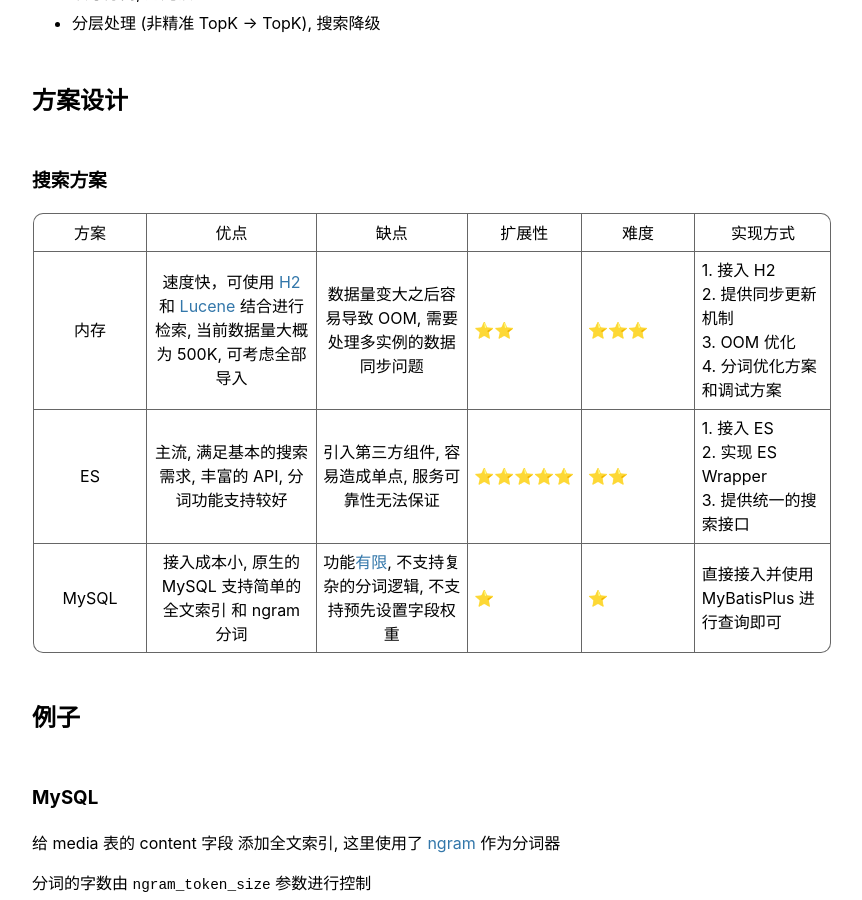
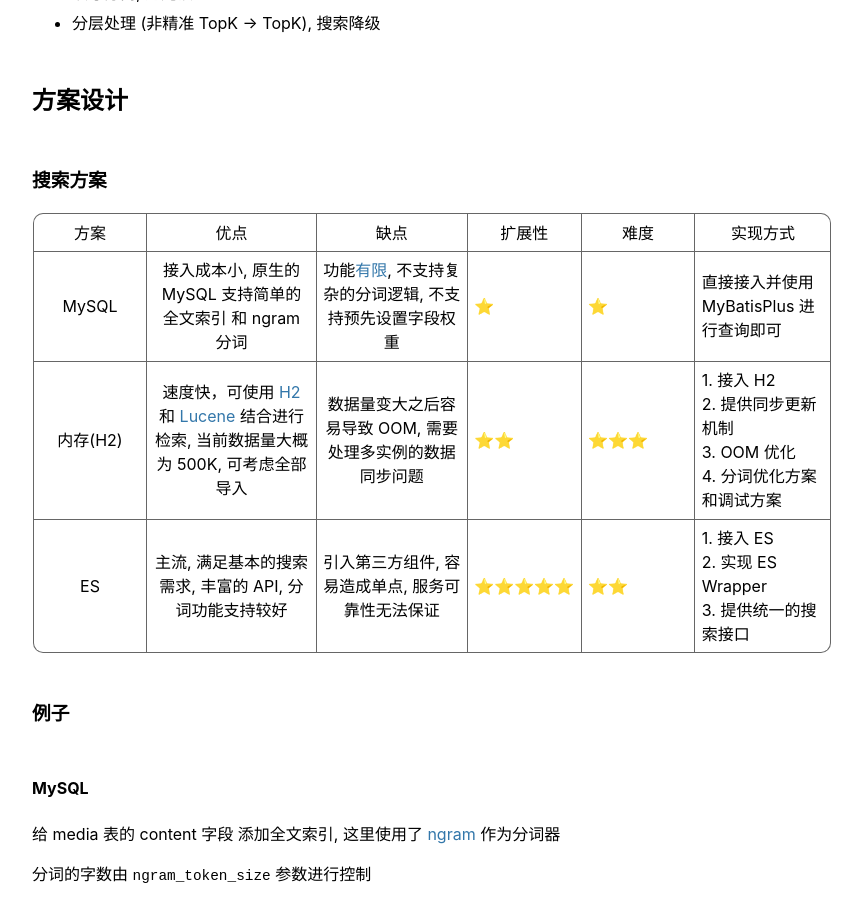
Before and after one commit to dengqinghua/dengqinghua.github.io, a Jekyll site: the page docs/all-for-search.html, which Jekyll copies as it is, in a window 1280 px wide and 900 px high, scrolled down 2083 px. Shown: the whole window, without its empty margins (208-1070 px from the left). Built offline with Jekyll 4.4.1, drawn with Linux system fonts in a browser that asks for light colours; comment, search, counter and statistics services are not loaded.

Commit message:
modify search

```diff
--- a/docs/all-for-search.html
+++ b/docs/all-for-search.html
@@ -55,14 +55,14 @@
 <a href="#%E6%96%B9%E6%A1%88%E8%AE%BE%E8%AE%A1">方案设计</a>
 <ul>
 <li class="toc-entry toc-h3"><a href="#%E6%90%9C%E7%B4%A2%E6%96%B9%E6%A1%88">搜索方案</a></li>
+<li class="toc-entry toc-h3">
+<a href="#%E4%BE%8B%E5%AD%90">例子</a>
+<ul>
+<li class="toc-entry toc-h4"><a href="#mysql">MySQL</a></li>
+<li class="toc-entry toc-h4"><a href="#h2">H2</a></li>
+<li class="toc-entry toc-h4"><a href="#es">ES</a></li>
 </ul>
 </li>
-<li class="toc-entry toc-h2">
-<a href="#%E4%BE%8B%E5%AD%90">例子</a>
-<ul>
-<li class="toc-entry toc-h3"><a href="#mysql">MySQL</a></li>
-<li class="toc-entry toc-h3"><a href="#h2">H2</a></li>
-<li class="toc-entry toc-h3"><a href="#es">ES</a></li>
 </ul>
 </li>
 <li class="toc-entry toc-h2">
@@ -160,7 +160,15 @@
   </thead>
   <tbody>
     <tr>
-      <td style="text-align: center">内存</td>
+      <td style="text-align: center">MySQL</td>
+      <td style="text-align: center">接入成本小, 原生的 MySQL 支持简单的全文索引 和 ngram 分词</td>
+      <td style="text-align: center">功能<a href="https://dev.mysql.com/doc/refman/5.7/en/fulltext-restrictions.html" target="_blank" rel="noopener noreferrer">有限</a>, 不支持复杂的分词逻辑, 不支持预先设置字段权重</td>
+      <td>⭐️</td>
+      <td>⭐️</td>
+      <td>直接接入并使用 MyBatisPlus 进行查询即可</td>
+    </tr>
+    <tr>
+      <td style="text-align: center">内存(H2)</td>
       <td style="text-align: center">速度快，可使用 <a href="https://www.h2database.com/html/main.html" target="_blank" rel="noopener noreferrer">H2</a> 和 <a href="http://www.h2database.com/javadoc/index.html" target="_blank" rel="noopener noreferrer">Lucene</a> 结合进行检索, 当前数据量大概为 500K, 可考虑全部导入</td>
       <td style="text-align: center">数据量变大之后容易导致 OOM, 需要处理多实例的数据同步问题</td>
       <td>⭐️⭐️</td>
@@ -175,21 +183,13 @@
       <td>⭐️⭐️</td>
       <td>1. 接入 ES<br> 2. 实现 ES Wrapper <br>3. 提供统一的搜索接口</td>
     </tr>
-    <tr>
-      <td style="text-align: center">MySQL</td>
-      <td style="text-align: center">接入成本小, 原生的 MySQL 支持简单的全文索引 和 ngram 分词</td>
-      <td style="text-align: center">功能<a href="https://dev.mysql.com/doc/refman/5.7/en/fulltext-restrictions.html" target="_blank" rel="noopener noreferrer">有限</a>, 不支持复杂的分词逻辑, 不支持预先设置字段权重</td>
-      <td>⭐️</td>
-      <td>⭐️</td>
-      <td>直接接入并使用 MyBatisPlus 进行查询即可</td>
-    </tr>
   </tbody>
 </table>
 
-<h2 id="例子">
-<a class="anchor" href="#%E4%BE%8B%E5%AD%90" aria-hidden="true"><span class="octicon octicon-link"></span></a>例子</h2>
-<h3 id="mysql">
-<a class="anchor" href="#mysql" aria-hidden="true"><span class="octicon octicon-link"></span></a>MySQL</h3>
+<h3 id="例子">
+<a class="anchor" href="#%E4%BE%8B%E5%AD%90" aria-hidden="true"><span class="octicon octicon-link"></span></a>例子</h3>
+<h4 id="mysql">
+<a class="anchor" href="#mysql" aria-hidden="true"><span class="octicon octicon-link"></span></a>MySQL</h4>
 <p>给 media 表的 content 字段 添加全文索引, 这里使用了 <a href="https://dev.mysql.com/doc/refman/5.7/en/fulltext-search-ngram.html" target="_blank" rel="noopener noreferrer">ngram</a> 作为分词器</p>
 
 <p>分词的字数由 <code class="language-plaintext highlighter-rouge">ngram_token_size</code> 参数进行控制</p>
@@ -237,14 +237,14 @@
 <span class="mi">2</span> <span class="k">rows</span> <span class="k">in</span> <span class="k">set</span> <span class="p">(</span><span class="mi">0</span><span class="p">.</span><span class="mi">04</span> <span class="n">sec</span><span class="p">)</span>
 </code></pre></div></div>
 
-<h3 id="h2">
-<a class="anchor" href="#h2" aria-hidden="true"><span class="octicon octicon-link"></span></a>H2</h3>
+<h4 id="h2">
+<a class="anchor" href="#h2" aria-hidden="true"><span class="octicon octicon-link"></span></a>H2</h4>
 <p>例子见 <a href="https://zhuanlan.zhihu.com/p/142833556" target="_blank" rel="noopener noreferrer">H2 的全文检索功能</a></p>
 
 <p>H2 可以结合 Lucene 一起进行使用, 但是从 API 的设计和扩展性来说，都有比较大的限制，可以作为测试使用，不适合用在生产环境中</p>
 
-<h3 id="es">
-<a class="anchor" href="#es" aria-hidden="true"><span class="octicon octicon-link"></span></a>ES</h3>
+<h4 id="es">
+<a class="anchor" href="#es" aria-hidden="true"><span class="octicon octicon-link"></span></a>ES</h4>
 <p>ES 作为专业的搜索引擎，有丰富的功能和 API，在<a href="./3-month-sharing">之前</a>我们便使用了 ELK 做日志相关的收集和查询，
 在稳定性和查询速度上面都要对应的保证。</p>
 
```
Also changed, not shown: _posts/2021-09-01-all-for-search.md (+6 -6 lines), docs/feed.xml (+14 -14 lines).
